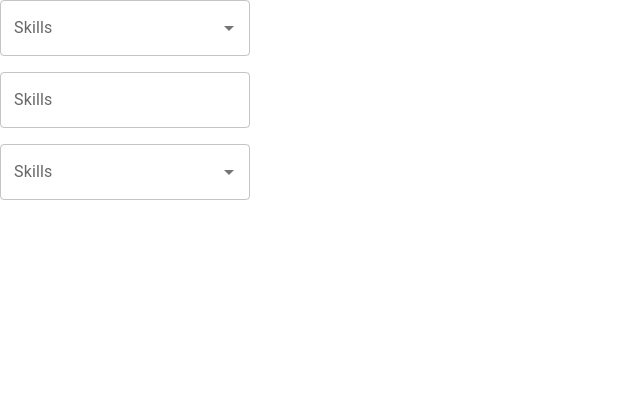
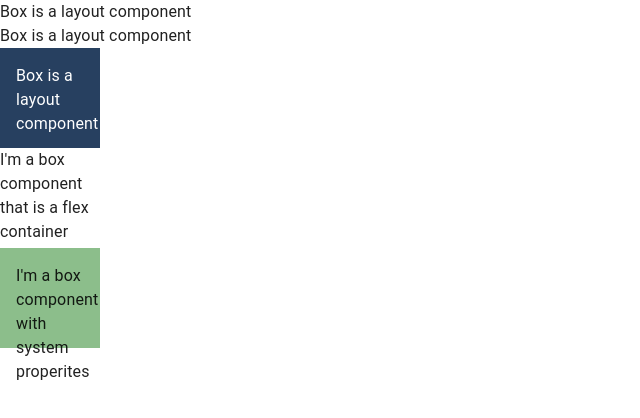
Before and after one commit to Tim-Parks-Lynch/material-ui-learning, a React (Vite) app in the folder my-app/: page / in a window 1280 px wide. Shown: the top 418 px of the page, without its empty margins (0-640 px from the left). Built offline with nearby package versions, Linux system fonts and the light colour scheme.

Commit message:
added layout box

```diff
--- a/my-app/package.json
+++ b/my-app/package.json
@@ -24,6 +24,7 @@
   },
   "homepage": "https://github.com/emre-cil/vite-mui-ts#readme",
   "scripts": {
+    "coverage": "jest --collect-coverage",
     "dev": "vite --open",
     "start": "vite --open",
     "host": "vite --open --host",
--- /dev/null
+++ b/my-app/src/components/MuiLayout/MuiLayout.tsx
@@ -0,0 +1,39 @@
+import { Box } from '@mui/material';
+import React from 'react';
+
+const MuiLayout = () => {
+  return (
+    <Box>
+      {/* Basic - shows as div in html */}
+      <Box>Box is a layout component</Box>
+      {/* Basic - shows as span in html */}
+      <Box component="span">Box is a layout component</Box>
+      {/* SX PROP */}
+      <Box
+        sx={{
+          backgroundColor: 'primary.main',
+          color: 'white',
+          height: '100px',
+          width: '100px',
+          padding: '16px',
+          '&:hover': {
+            backgroundColor: 'primary.light',
+          },
+        }}
+      >
+        Box is a layout component
+      </Box>
+      {/* Flex container */}
+      <Box display="flex" height="100px" width="100px">
+        {`I'm a box component that is a flex container`}
+      </Box>
+      {/* System properties and shortcuts, look them up they save time */}
+      {/* bgcolor and p are examples of system properties */}
+      <Box display="flex" height="100px" width="100px" bgcolor="success.light" p={2}>
+        {`I'm a box component with system properites`}
+      </Box>
+    </Box>
+  );
+};
+
+export default MuiLayout;
--- a/my-app/src/pages/Home/Home.tsx
+++ b/my-app/src/pages/Home/Home.tsx
@@ -1,3 +1,4 @@
+import MuiLayout from '@/components/MuiLayout/MuiLayout';
 import React from 'react';
 // import MuiTypography from '@/components/MuiTypography/MuiTypography';
 // import MuiButton from '@/components/MuiButton/MuiButton';
@@ -5,8 +6,8 @@ import React from 'react';
 // import { MuiSelect } from '@/components/MuiSelect/MuiSelect';
 // import { MuiRadioButton } from '@/components/MuiRadioButton/MuiRadioButton';
 // import { MuiCheckbox } from '@/components/MuiCheckbox/MuiCheckbox';
-import { MuiSwitch } from '@/components/MuiSwitch/MuiSwitch';
-import MuiAutocomplete from '@/components/MuiAutocomplete.tsx/MuiAutocomplete';
+// import { MuiSwitch } from '@/components/MuiSwitch/MuiSwitch';
+// import MuiAutocomplete from '@/components/MuiAutocomplete.tsx/MuiAutocomplete';
 const Home = () => {
   return (
     <>
@@ -17,7 +18,8 @@ const Home = () => {
       {/* <MuiRadioButton></MuiRadioButton> */}
       {/* <MuiCheckbox></MuiCheckbox> */}
       {/* <MuiSwitch></MuiSwitch> */}
-      <MuiAutocomplete />
+      {/* <MuiAutocomplete /> */}
+      <MuiLayout />
     </>
   );
 };
```
Also changed, not shown: 1 other file (tests, documents, lock files or other folders).
